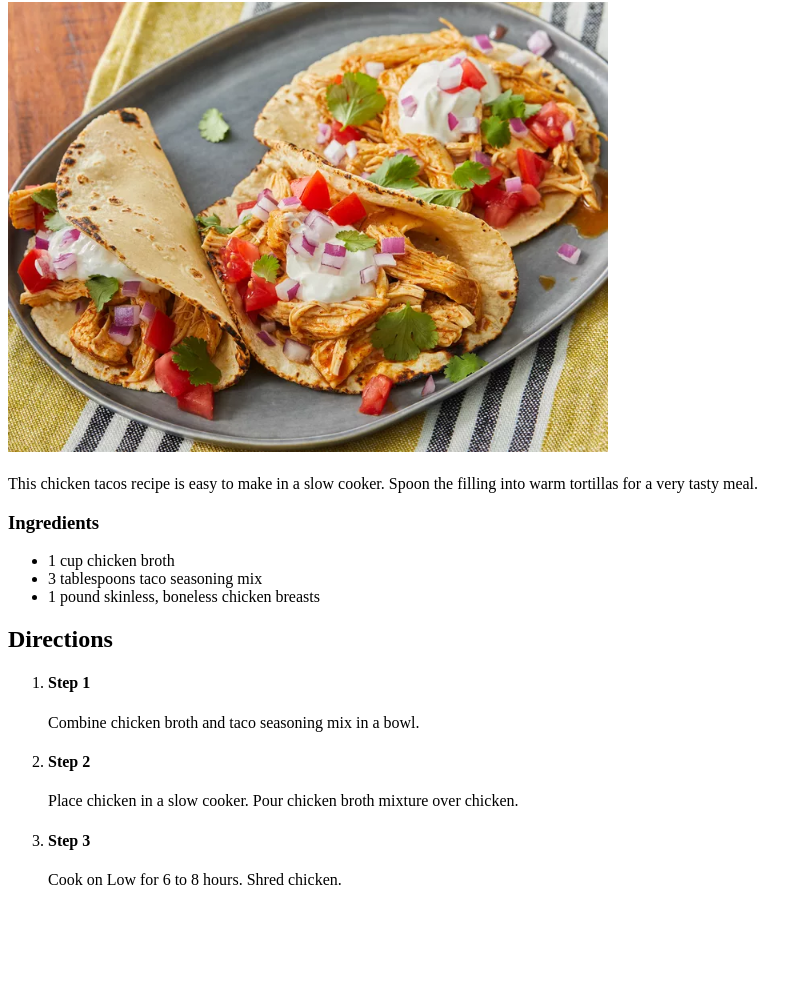
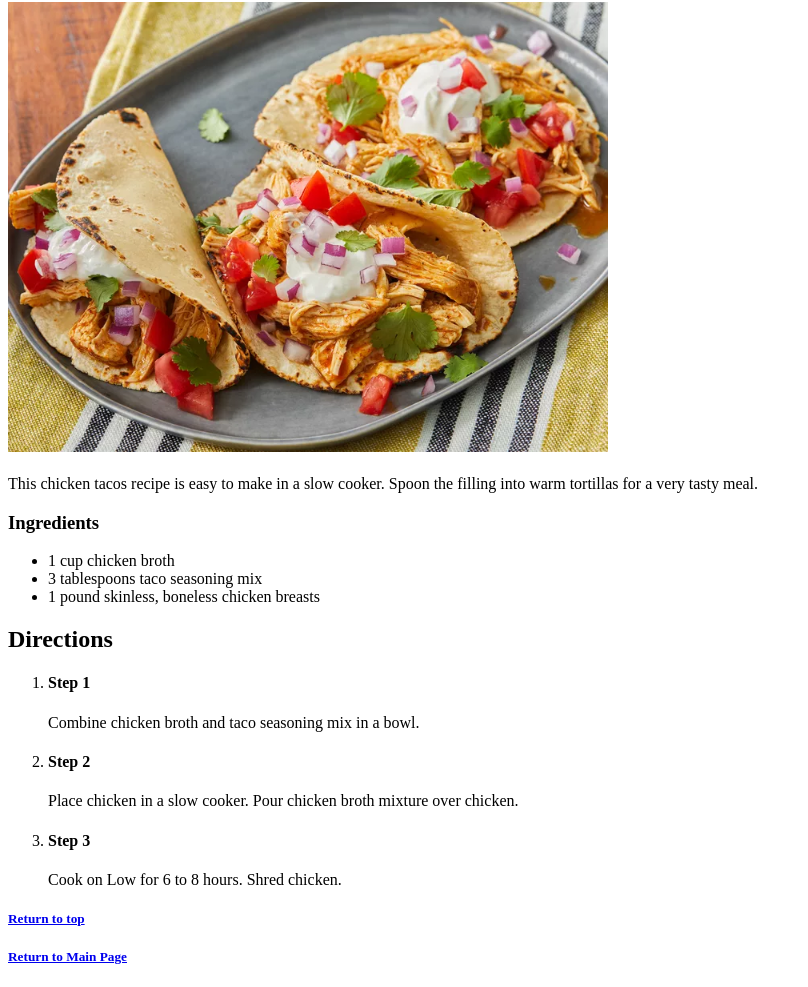
Before and after one commit to that-coding-kid/Recipes, a plain HTML site: page recipies/chkn_tacos.html in a window 1280 px wide. Shown: the part 78-1065 px from the top of the page, without its empty margins (0-808 px from the left). Before the commit the page ends 983 px from the top, so only its background shows below. Drawn offline with Linux system fonts and the light colour scheme.

Commit message:
Add footlinks
Added footlinks for back and forth traversal at the end of each page.

```diff
--- a/recipies/chkn_tacos.html
+++ b/recipies/chkn_tacos.html
@@ -21,5 +21,9 @@
         <li><h4><strong>Step 2</strong></h4><p>Place chicken in a slow cooker. Pour chicken broth mixture over chicken.</p></li>
         <li><h4><strong>Step 3</strong></h4><p>Cook on Low for 6 to 8 hours. Shred chicken.</p></li>
     </ol>
+
+    <h5><a href="#top">Return to top</a></h5>
+    <h5><a href="../index.html">Return to Main Page</a></h5>
+
 </body>
 </html>
```
Also changed, not shown: recipies/cuban_ropa_veija.html (+4 -0 lines), recipies/itl_chicken.html (+4 -0 lines), recipies/mac_n_cheese.html (+3 -0 lines), recipies/sausage_sauce.html (+2 -0 lines).
